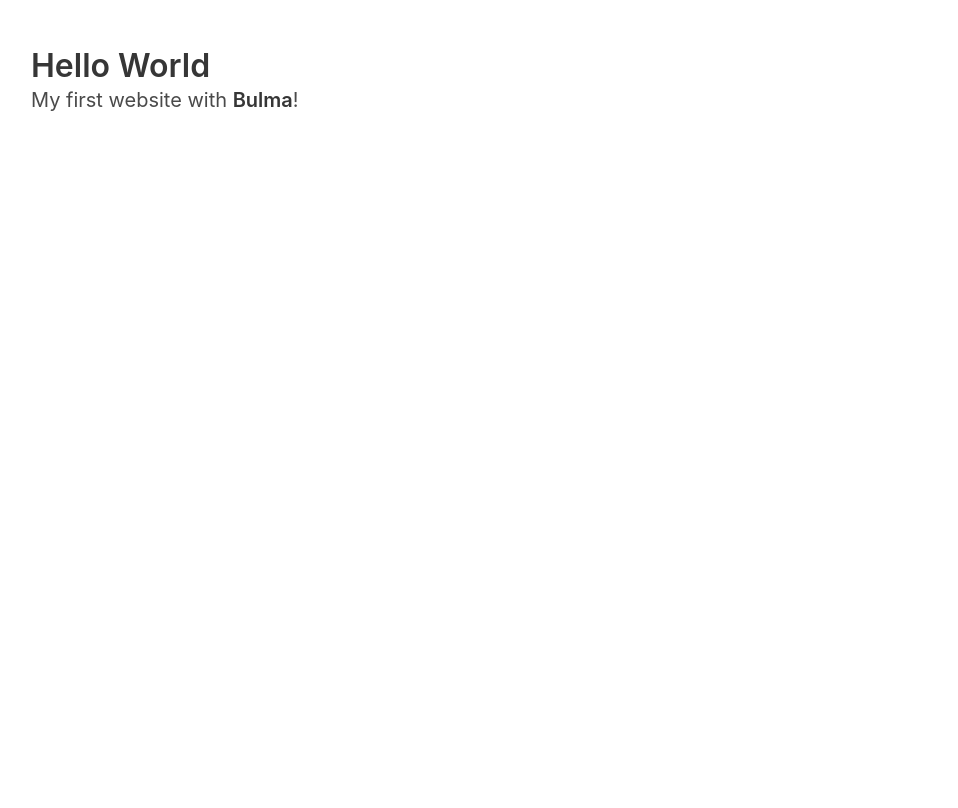
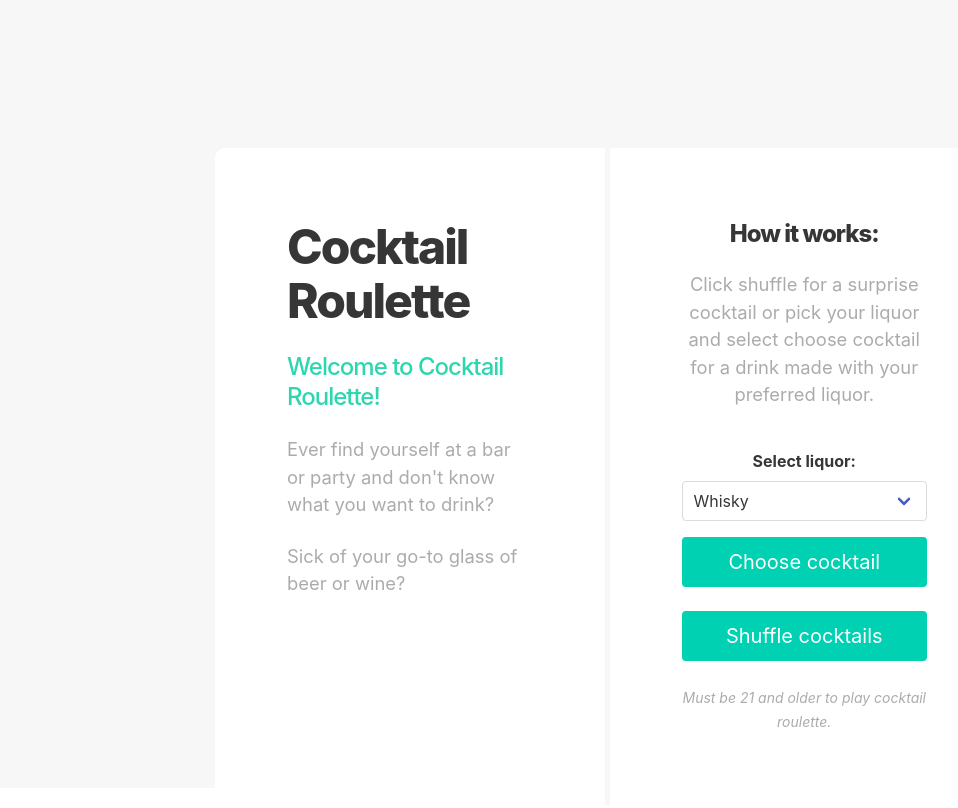
Before and after one commit to RachelWildberger/super-awesome-app, a plain HTML site: page index.html in a window 1280 px wide. Shown: the top 808 px of the page, without its empty margins (33-991 px from the left). Drawn offline with nearby package versions, Linux system fonts and the light colour scheme.

Commit message:
added HTML and Bulma outlines

```diff
--- a/index.html
+++ b/index.html
@@ -3,19 +3,183 @@
   <head>
     <meta charset="utf-8">
     <meta name="viewport" content="width=device-width, initial-scale=1">
-    <title>Hello Bulma!</title>
+    <title>Cocktail Roulette</title>
     <link rel="stylesheet" href="https://cdn.jsdelivr.net/npm/bulma@0.9.4/css/bulma.min.css">
+    <!-- <link rel="stylesheet" type="text/css" href=""> -->
   </head>
+
   <body>
-  <section class="section">
-    <div class="container">
-      <h1 class="title">
-        Hello World
-      </h1>
-      <p class="subtitle">
-        My first website with <strong>Bulma</strong>!
-      </p>
+
+<!-- Intro & selection section    -->
+    <section class="container">
+      <div class="columns is-multiline">
+        <div class="column is-8 is-offset-2 register">
+          <div class="columns">
+            <div class="column left">
+              <h1 class="title is-1">Cocktail Roulette</h1>
+              <h2 class="subtitle colored is-4">Welcome to Cocktail Roulette!</h2>
+              <p>Ever find yourself at a bar or party and don't know what you want to drink?</p>
+              <br />
+              <p>Sick of your go-to glass of beer or wine?</p>
+            </div>
+            <div class="column right has-text-centered">
+              <h1 class="title is-4">How it works:</h1>
+              <p class="description">Click shuffle for a surprise cocktail or pick your liquor and select choose cocktail for a drink made with your preferred liquor.</p>
+              <br />
+              <form>
+                <div class="field">
+                  <label class="label">Select liquor:</label>
+                  <div class="control">
+                    <div id="liquor-options" class="select is-fullwidth">
+                      <select>
+                        <option>Whisky</option>
+                        <option>Vodka</option>
+                        <option>Rum</option>
+                        <option>Tequila</option>
+                        <option>Gin</option>
+                        <option>Brandy</option>
+                      </select>
+                    </div>
+                  </div>
+                </div>
+
+                <button id="choose-btn" class="button is-block is-primary is-fullwidth is-medium">Choose cocktail</button>
+                <br />
+                <button id="shuffle-btn" class="button is-block is-primary is-fullwidth is-medium">Shuffle cocktails</button>
+                <br />
+                <small><em>Must be 21 and older to play cocktail roulette.</em></small>
+              </form>
+            </div>
+          </div>
+        </div>
+        <div class="column is-8 is-offset-2">
+          <br>
+        </div>
+      </div>
+    </section>
+
+ <!-- Cocktail recipe card section    -->
+    <section class="container">
+      <div class="columns is-multiline">
+        <div class="column is-8 is-offset-2 register">
+          <div class="columns">
+            <div class="column is-5">
+              <figure class="image is-4by3">
+                  <img src="https://picsum.photos/800/600/?random" alt="Description">
+              </figure>
+          </div>
+            <div class="column right">
+              <h1 id="cocktail-name" class="title is-4">Cocktail name </h1>
+              <p id="ingredients" class="hidden">Ingredients: </p>
+              <br />
+              <p id="instructions" class="hidden">Instructions: </p>
+              <br />
+              <button id="new-cocktail" class="button is-block is-primary is-fullwidth is-medium">New cocktail</button>
+              <br />
+              <small><em>Must be 21 and older to play cocktail roulette.</em></small>
+
+            </div>
+          </div>
+        </div>
+      </div>
+
+<!-- // Footer section -->
+      <div class="hero-foot">
+        <div class="container">
+            <div class="tabs is-centered">
+                <ul>
+                    <li><a>Project 1 by: the HTMLs</a></li>
+                </ul>
+            </div>
+        </div>
     </div>
-  </section>
+    </section>
+
+  </div>
   </body>
+
+  <!-- // lets put this is a .css file -->
+  <style>
+    :root {
+      --brandColor: hsl(166, 67%, 51%);
+      --background: rgb(247, 247, 247);
+      --textDark: hsla(0, 0%, 0%, 0.66);
+      --textLight: hsla(0, 0%, 0%, 0.33);
+    }
+
+    body {
+      background: var(--background);
+      height: 100vh;
+      color: var(--textDark);
+    }
+
+    .field:not(:last-child) {
+      margin-bottom: 1rem;
+    }
+
+    .register {
+      margin-top: 10rem;
+      background: white;
+      border-radius: 10px;
+    }
+
+    .left,
+    .right {
+      padding: 4.5rem;
+    }
+
+    .left {
+      border-right: 5px solid var(--background);
+    }
+
+    .left .title {
+      font-weight: 800;
+      letter-spacing: -2px;
+    }
+
+    .left .colored {
+      color: var(--brandColor);
+      font-weight: 500;
+      margin-top: 1rem !important;
+      letter-spacing: -1px;
+    }
+
+    .left p {
+      color: var(--textLight);
+      font-size: 1.15rem;
+    }
+
+    .right .title {
+      font-weight: 800;
+      letter-spacing: -1px;
+    }
+
+    .right .description {
+      margin-top: 1rem;
+      margin-bottom: 1rem !important;
+      color: var(--textLight);
+      font-size: 1.15rem;
+    }
+
+    .right small {
+      color: var(--textLight);
+    }
+
+    input {
+      font-size: 1rem;
+    }
+
+    input:focus {
+      border-color: var(--brandColor) !important;
+      box-shadow: 0 0 0 1px var(--brandColor) !important;
+    }
+
+    .fab,
+    .fas {
+      color: var(--textLight);
+      margin-right: 1rem;
+    }
+
+  </style>
+
 </html>
```
